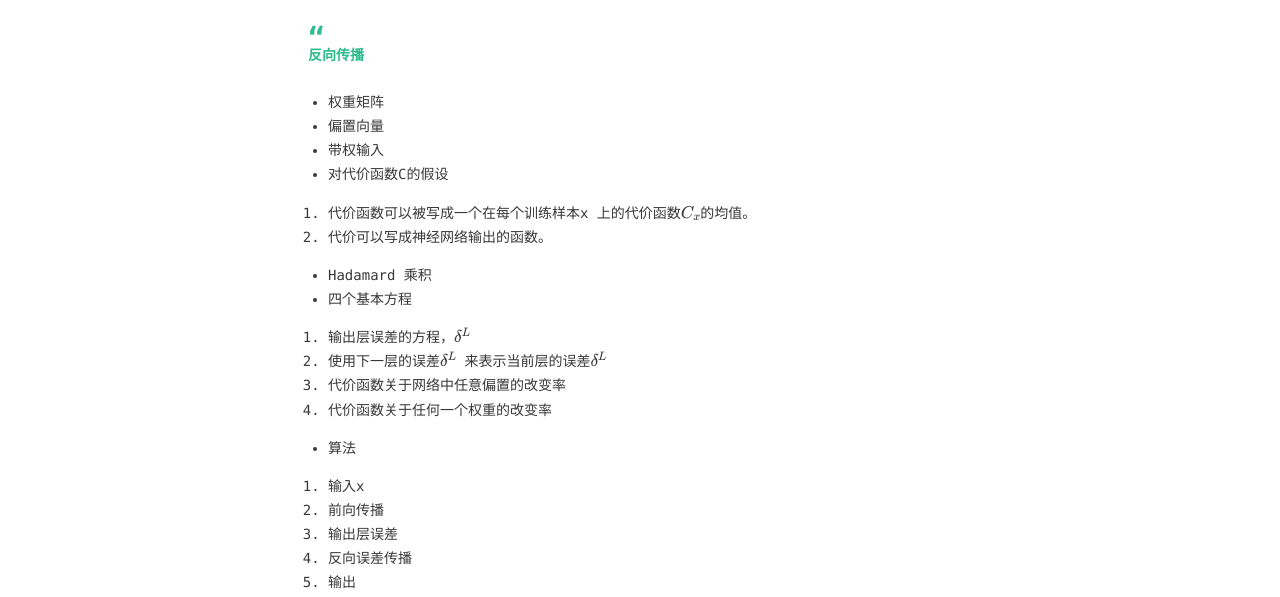
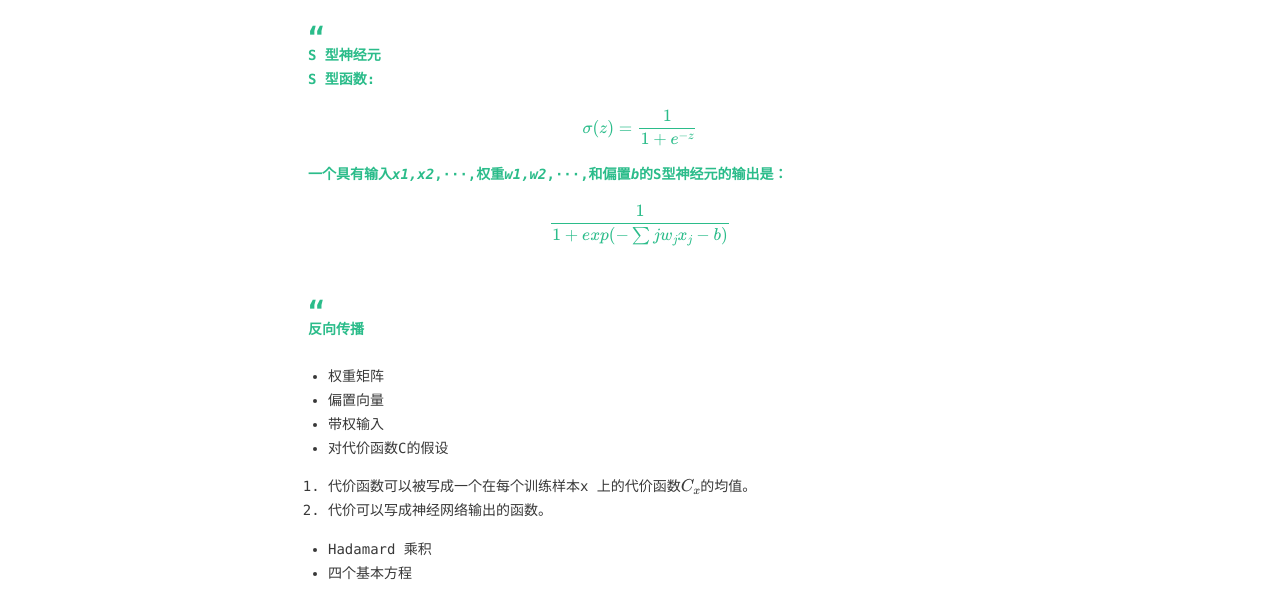
Before and after one commit to KiAlexander/KiAlexander.github.io, a plain HTML site: page 2018/04/03/《神经网络与深度学习》学习笔记/index.html in a window 1280 px wide. Shown: the part 128-725 px from the top of the page. Drawn offline with nearby package versions, Linux system fonts and the light colour scheme; some packages are replaced by stand-ins of ours; a web font is replaced by a local one.

Commit message:
Site updated: 2018-04-03 11:35:10

```diff
--- a/2018/04/03/《神经网络与深度学习》学习笔记/index.html
+++ b/2018/04/03/《神经网络与深度学习》学习笔记/index.html
@@ -6,17 +6,17 @@
     <meta http-equiv="X-UA-Compatible" content="IE=edge">
     <meta name="HandheldFriendly" content="True">
     <meta name="viewport" content="width=device-width, initial-scale=1, maximum-scale=1" />
-    <meta name="description" content="反向传播   权重矩阵 偏置向量 带权输入 对代价函数C的假设   代价函数可以被写成一个在每个训练样本x 上的代价函数$C_x$的均值。 代价可以写成神经网络输出的函数。   Hadamard 乘积 四个基本方程   输出层误差的方程，$δ^L$ 使用下一层的误差$δ^L$ 来表示当前层的误差$δ^L$ 代价函数关于网络中任意偏置的改变率 代价函数关于任何一个权重的改变率   算法   输入x">
+    <meta name="description" content="S 型神经元 S 型函数: $$σ(z)=\frac{1}{1+e^{-z}}$$ 一个具有输入x1,x2,···,权重w1,w2,···,和偏置b的S型神经元的输出是： $$\frac{1}{1+exp(-\sum{j}{w_j x_j}-b)}$$   反向传播   权重矩阵 偏置向量 带权输入 对代价函数C的假设   代价函数可以被写成一个在每个训练样本x 上的代价函数$C_x$的均值。">
 <meta property="og:type" content="article">
 <meta property="og:title" content="《神经网络与深度学习》学习笔记">
 <meta property="og:url" content="http://yoursite.com/2018/04/03/《神经网络与深度学习》学习笔记/index.html">
 <meta property="og:site_name" content="素夜吴墨">
-<meta property="og:description" content="反向传播   权重矩阵 偏置向量 带权输入 对代价函数C的假设   代价函数可以被写成一个在每个训练样本x 上的代价函数$C_x$的均值。 代价可以写成神经网络输出的函数。   Hadamard 乘积 四个基本方程   输出层误差的方程，$δ^L$ 使用下一层的误差$δ^L$ 来表示当前层的误差$δ^L$ 代价函数关于网络中任意偏置的改变率 代价函数关于任何一个权重的改变率   算法   输入x">
+<meta property="og:description" content="S 型神经元 S 型函数: $$σ(z)=\frac{1}{1+e^{-z}}$$ 一个具有输入x1,x2,···,权重w1,w2,···,和偏置b的S型神经元的输出是： $$\frac{1}{1+exp(-\sum{j}{w_j x_j}-b)}$$   反向传播   权重矩阵 偏置向量 带权输入 对代价函数C的假设   代价函数可以被写成一个在每个训练样本x 上的代价函数$C_x$的均值。">
 <meta property="og:locale" content="en">
-<meta property="og:updated_time" content="2018-04-03T03:34:03.680Z">
+<meta property="og:updated_time" content="2018-04-03T03:34:57.975Z">
 <meta name="twitter:card" content="summary">
 <meta name="twitter:title" content="《神经网络与深度学习》学习笔记">
-<meta name="twitter:description" content="反向传播   权重矩阵 偏置向量 带权输入 对代价函数C的假设   代价函数可以被写成一个在每个训练样本x 上的代价函数$C_x$的均值。 代价可以写成神经网络输出的函数。   Hadamard 乘积 四个基本方程   输出层误差的方程，$δ^L$ 使用下一层的误差$δ^L$ 来表示当前层的误差$δ^L$ 代价函数关于网络中任意偏置的改变率 代价函数关于任何一个权重的改变率   算法   输入x">
+<meta name="twitter:description" content="S 型神经元 S 型函数: $$σ(z)=\frac{1}{1+e^{-z}}$$ 一个具有输入x1,x2,···,权重w1,w2,···,和偏置b的S型神经元的输出是： $$\frac{1}{1+exp(-\sum{j}{w_j x_j}-b)}$$   反向传播   权重矩阵 偏置向量 带权输入 对代价函数C的假设   代价函数可以被写成一个在每个训练样本x 上的代价函数$C_x$的均值。">
 
 
 
@@ -131,6 +131,13 @@
 
   <div class="content" itemprop="articleBody">
     <blockquote>
+<p>S 型神经元<br>
+S 型函数:<br>
+$$σ(z)=\frac{1}{1+e^{-z}}$$
+一个具有输入<em>x1,x2</em>,···,权重<em>w1,w2</em>,···,和偏置<em>b</em>的S型神经元的输出是：
+$$\frac{1}{1+exp(-\sum{j}{w_j x_j}-b)}$$</p>
+</blockquote>
+<blockquote>
 <p>反向传播</p>
 </blockquote>
 <ul>
```
